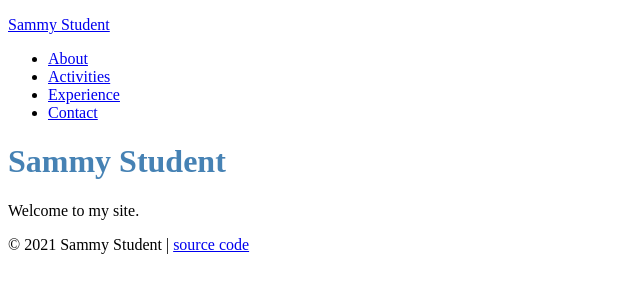
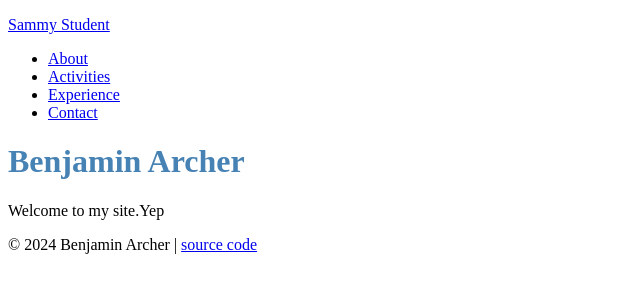
Before and after one commit to bda47/student-site-class1-2024, a plain HTML site: page index.html in a window 1280 px wide. Shown: the whole page, without its empty margins (0-640 px from the left). Drawn offline with Linux system fonts and the light colour scheme.

Commit message:
Update index.html

```diff
--- a/index.html
+++ b/index.html
@@ -19,12 +19,12 @@
     </header>
 
     <div class="page">
-      <h1>Sammy Student</h1>
-      <p>Welcome to my site.</p>
+      <h1>Benjamin Archer</h1>
+      <p>Welcome to my site.Yep</p>
     </div>
 
     <footer>
-      <p>&copy; 2021 Sammy Student |
+      <p>&copy; 2024 Benjamin Archer |
         <a href="https://github.com/prof-rossetti/student-site">source code</a>
       </p>
     </footer>
```
